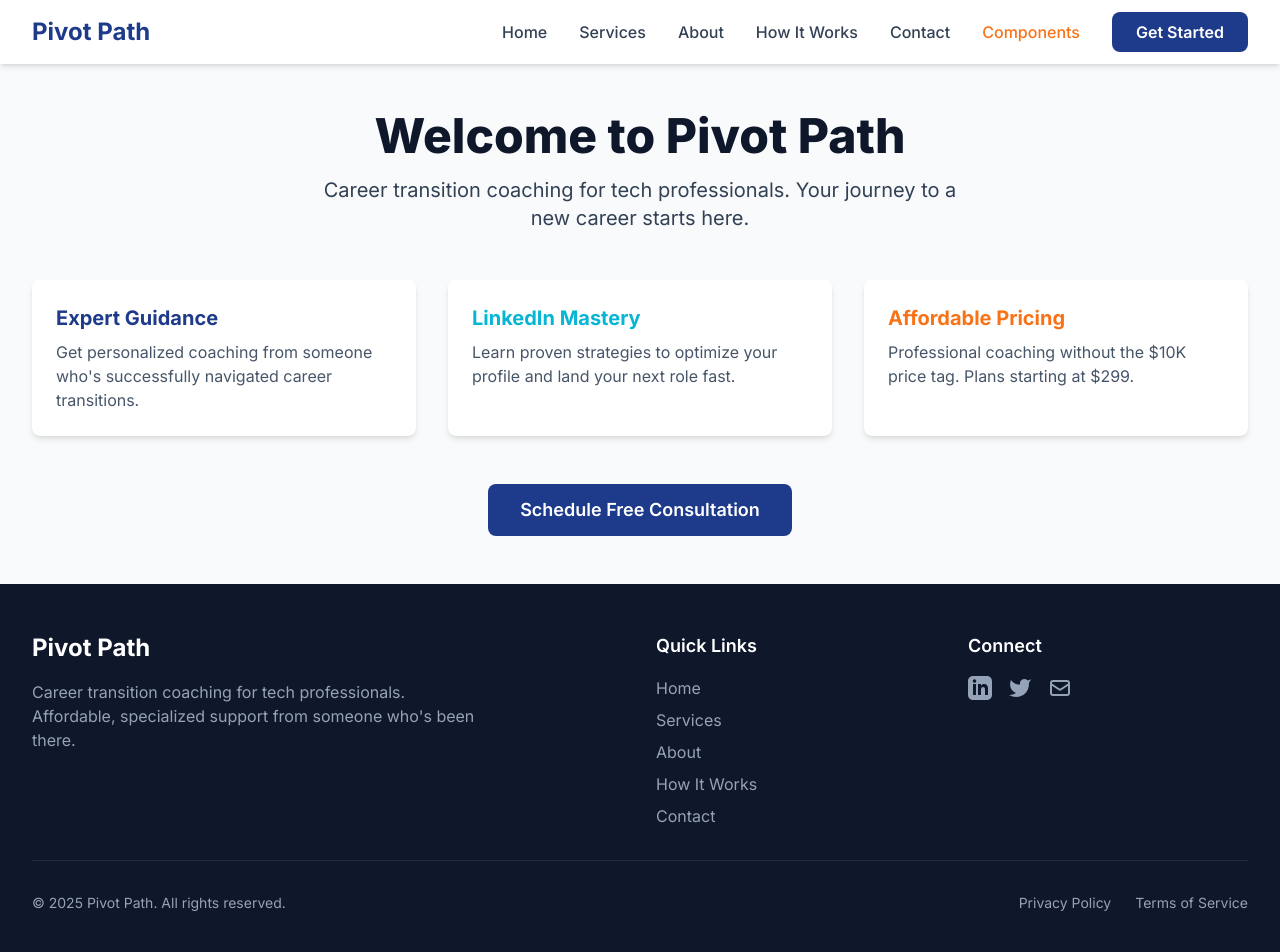
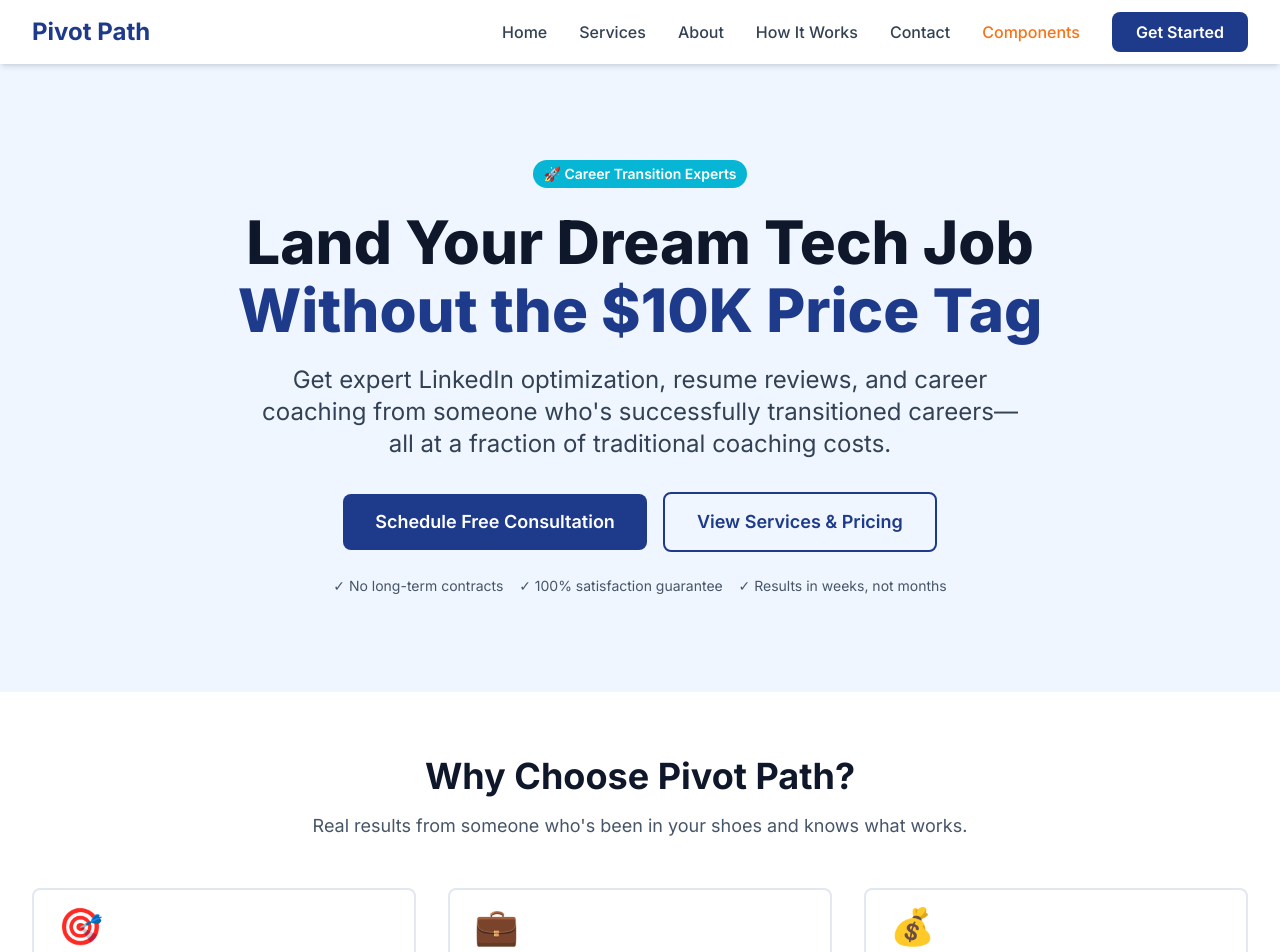
Before and after one commit to Carson0350/pivot-path-mvp, a React (Vite) app: page / in a window 1280 px wide. Shown: the top 952 px of the page. Built offline with nearby package versions, Linux system fonts and the light colour scheme.

Commit message:
Story 3.1: Build Home Page Hero Section - Compelling hero with CTAs, value props, and modern design using Section/Container/Card components

```diff
--- a/src/pages/Home.jsx
+++ b/src/pages/Home.jsx
@@ -1,51 +1,98 @@
 import { Link } from 'react-router-dom';
+import Section from '../components/ui/Section';
+import Container from '../components/ui/Container';
+import Button from '../components/ui/Button';
+import Card from '../components/ui/Card';
+import Badge from '../components/ui/Badge';
 
 function Home() {
   return (
-    <div className="bg-slate-50 py-12">
-      <div className="max-w-7xl mx-auto px-4 sm:px-6 lg:px-8">
-        <div className="text-center mb-12">
-          <h1 className="text-4xl md:text-5xl font-extrabold text-slate-900 mb-4">
-            Welcome to Pivot Path
-          </h1>
-          <p className="text-xl text-slate-700 max-w-2xl mx-auto">
-            Career transition coaching for tech professionals. Your journey to a new career starts
-            here.
-          </p>
-        </div>
-
-        <div className="grid grid-cols-1 md:grid-cols-3 gap-8 mb-12">
-          <div className="bg-white p-6 rounded-lg shadow-md">
-            <h3 className="text-xl font-bold text-blue-900 mb-2">Expert Guidance</h3>
-            <p className="text-slate-600">
-              Get personalized coaching from someone who&apos;s successfully navigated career
-              transitions.
+    <>
+      {/* Hero Section */}
+      <Section background="blue" spacing="xl">
+        <Container maxWidth="lg" centerContent>
+          <div className="text-center">
+            <Badge variant="secondary" size="md" rounded className="mb-6">
+              🚀 Career Transition Experts
+            </Badge>
+            <h1 className="text-5xl md:text-6xl font-extrabold text-slate-900 mb-6 leading-tight">
+              Land Your Dream Tech Job
+              <span className="block text-blue-900 mt-2">Without the $10K Price Tag</span>
+            </h1>
+            <p className="text-xl md:text-2xl text-slate-700 max-w-3xl mx-auto mb-8 leading-relaxed">
+              Get expert LinkedIn optimization, resume reviews, and career coaching from someone
+              who&apos;s successfully transitioned careers—all at a fraction of traditional coaching
+              costs.
+            </p>
+            <div className="flex flex-col sm:flex-row gap-4 justify-center items-center">
+              <Link to="/contact">
+                <Button variant="primary" size="lg">
+                  Schedule Free Consultation
+                </Button>
+              </Link>
+              <Link to="/services">
+                <Button variant="outline" size="lg">
+                  View Services & Pricing
+                </Button>
+              </Link>
+            </div>
+            <p className="text-sm text-slate-600 mt-6">
+              ✓ No long-term contracts &nbsp;&nbsp; ✓ 100% satisfaction guarantee &nbsp;&nbsp; ✓
+              Results in weeks, not months
             </p>
           </div>
-          <div className="bg-white p-6 rounded-lg shadow-md">
-            <h3 className="text-xl font-bold text-cyan-600 mb-2">LinkedIn Mastery</h3>
-            <p className="text-slate-600">
-              Learn proven strategies to optimize your profile and land your next role fast.
+        </Container>
+      </Section>
+
+      {/* Value Propositions */}
+      <Section background="white" spacing="lg">
+        <Container maxWidth="lg" centerContent>
+          <div className="text-center mb-12">
+            <h2 className="text-3xl md:text-4xl font-bold text-slate-900 mb-4">
+              Why Choose Pivot Path?
+            </h2>
+            <p className="text-lg text-slate-600 max-w-2xl mx-auto">
+              Real results from someone who&apos;s been in your shoes and knows what works.
             </p>
           </div>
-          <div className="bg-white p-6 rounded-lg shadow-md">
-            <h3 className="text-xl font-bold text-orange-500 mb-2">Affordable Pricing</h3>
-            <p className="text-slate-600">
-              Professional coaching without the $10K price tag. Plans starting at $299.
-            </p>
+
+          <div className="grid grid-cols-1 md:grid-cols-3 gap-8">
+            <Card variant="bordered" hoverable>
+              <Card.Body>
+                <div className="text-4xl mb-4">🎯</div>
+                <h3 className="text-xl font-bold text-blue-900 mb-3">Expert Guidance</h3>
+                <p className="text-slate-600 leading-relaxed">
+                  Get personalized coaching from someone who&apos;s successfully navigated career
+                  transitions in tech. No generic advice—just proven strategies.
+                </p>
+              </Card.Body>
+            </Card>
+
+            <Card variant="bordered" hoverable>
+              <Card.Body>
+                <div className="text-4xl mb-4">💼</div>
+                <h3 className="text-xl font-bold text-cyan-600 mb-3">LinkedIn Mastery</h3>
+                <p className="text-slate-600 leading-relaxed">
+                  Learn the exact strategies to optimize your profile, get noticed by recruiters,
+                  and land interviews fast. Real tactics that work.
+                </p>
+              </Card.Body>
+            </Card>
+
+            <Card variant="bordered" hoverable>
+              <Card.Body>
+                <div className="text-4xl mb-4">💰</div>
+                <h3 className="text-xl font-bold text-orange-500 mb-3">Affordable Pricing</h3>
+                <p className="text-slate-600 leading-relaxed">
+                  Professional coaching without the $10K price tag. Get the same quality guidance at
+                  a fraction of the cost. Plans starting at just $99.
+                </p>
+              </Card.Body>
+            </Card>
           </div>
-        </div>
-
-        <div className="text-center">
-          <Link
-            to="/contact"
-            className="inline-block bg-blue-900 text-white px-8 py-3 rounded-lg font-semibold hover:bg-blue-800 transition-colors text-lg"
-          >
-            Schedule Free Consultation
-          </Link>
-        </div>
-      </div>
-    </div>
+        </Container>
+      </Section>
+    </>
   );
 }
 
```
